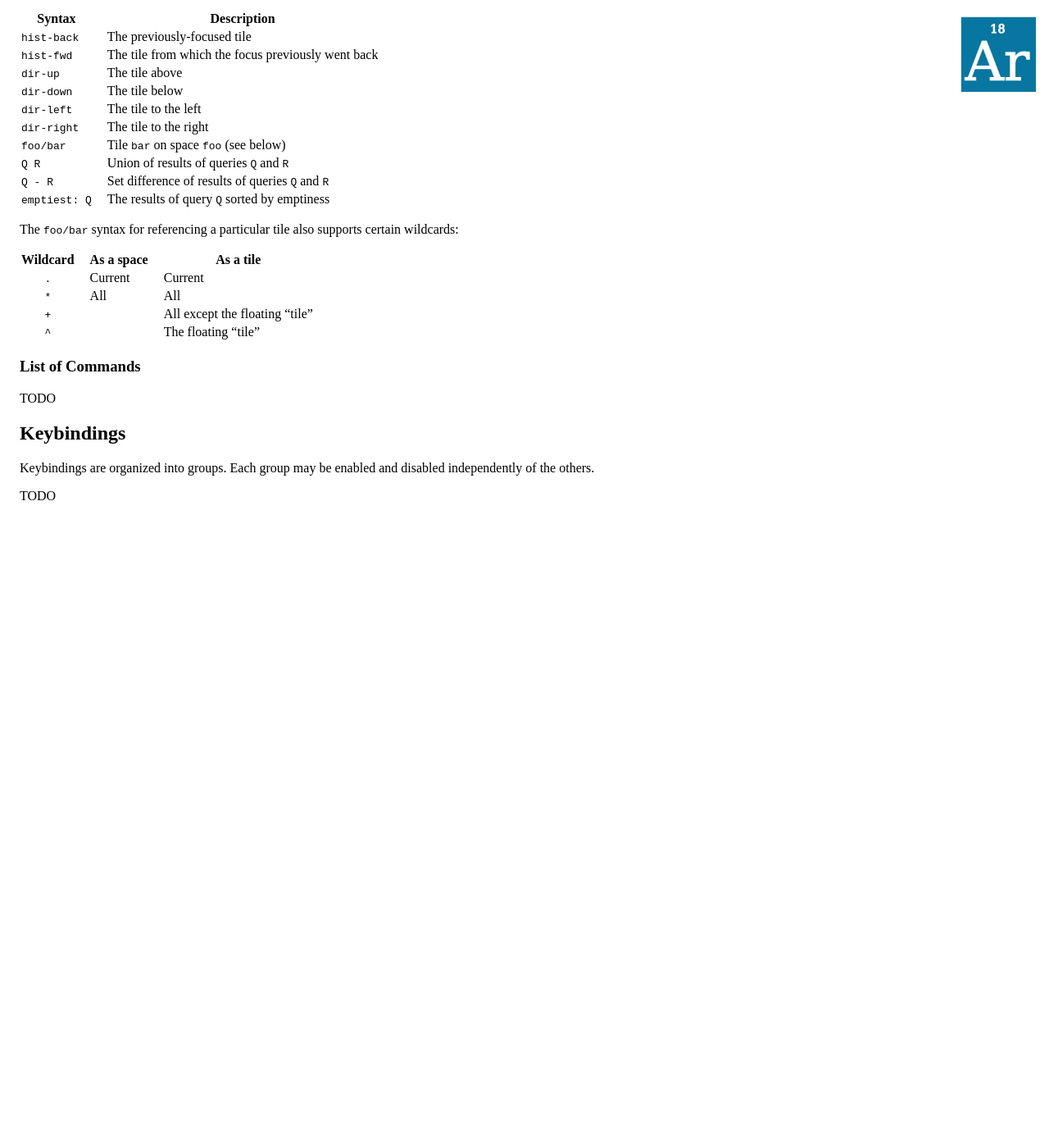
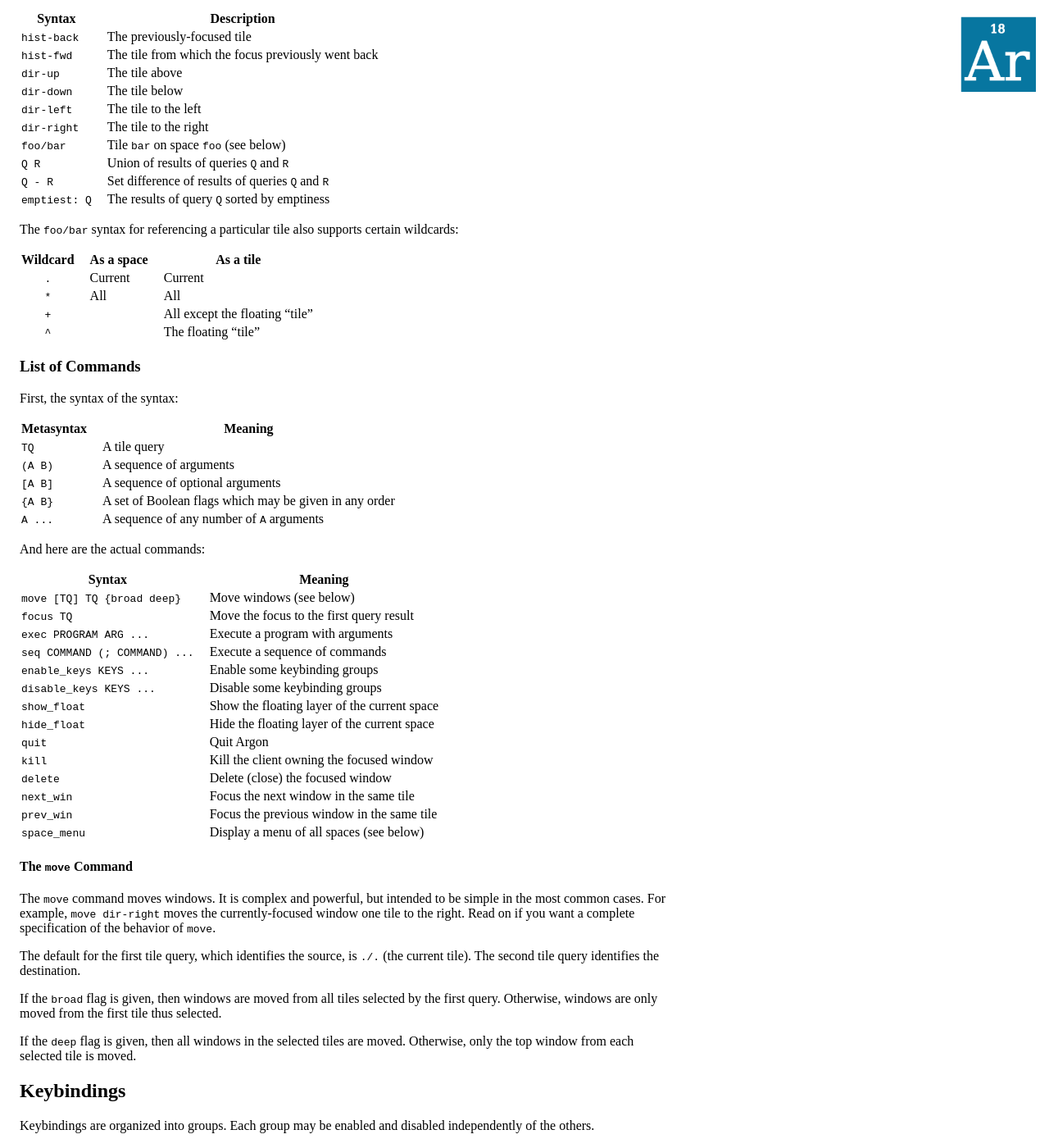
Before and after one commit to ktvoelker/argon, a Jekyll site: the page built from config.markdown, in a window 1280 px wide and 1400 px high, scrolled down 1350 px. Shown: the whole window at 82% size. Built offline with Jekyll 4.4.1, drawn with Linux system fonts in a browser that asks for light colours; Markdown is read by kramdown in place of the engine named in the settings; before the commit the page ends 1980 px from its top, so only the background shows below that.

Commit message:
More config

```diff
--- a/config.markdown
+++ b/config.markdown
@@ -111,7 +111,51 @@ Wildcard | As a space | As a tile
 
 ### List of Commands ###
 
-TODO
+First, the syntax of the syntax:
+
+Metasyntax | Meaning
+-----------|-----------------
+`TQ`       | A tile query
+`(A B)`    | A sequence of arguments
+`[A B]`    | A sequence of optional arguments
+`{A B}`    | A set of Boolean flags which may be given in any order
+`A ...`    | A sequence of any number of `A` arguments
+
+And here are the actual commands:
+
+Syntax                        | Meaning
+------------------------------|---------------------------
+`move [TQ] TQ {broad deep}`   | Move windows (see below)
+`focus TQ`                    | Move the focus to the first query result
+`exec PROGRAM ARG ...`        | Execute a program with arguments
+`seq COMMAND (; COMMAND) ...` | Execute a sequence of commands
+`enable_keys KEYS ...`        | Enable some keybinding groups
+`disable_keys KEYS ...`       | Disable some keybinding groups
+`show_float`                  | Show the floating layer of the current space
+`hide_float`                  | Hide the floating layer of the current space
+`quit`                        | Quit Argon
+`kill`                        | Kill the client owning the focused window
+`delete`                      | Delete (close) the focused window
+`next_win`                    | Focus the next window in the same tile
+`prev_win`                    | Focus the previous window in the same tile
+`space_menu`                  | Display a menu of all spaces (see below)
+
+#### The `move` Command ####
+
+The `move` command moves windows. It is complex and powerful, but intended
+to be simple in the most common cases. For example, `move dir-right` moves
+the currently-focused window one tile to the right. Read on if you want a
+complete specification of the behavior of `move`.
+
+The default for the first tile query, which identifies the source, is `./.`
+(the current tile). The second tile query identifies the destination.
+
+If the `broad` flag is given, then windows are moved from all tiles selected
+by the first query. Otherwise, windows are only moved from the first tile
+thus selected.
+
+If the `deep` flag is given, then all windows in the selected tiles are moved.
+Otherwise, only the top window from each selected tile is moved.
 
 ## Keybindings ##
 
```
